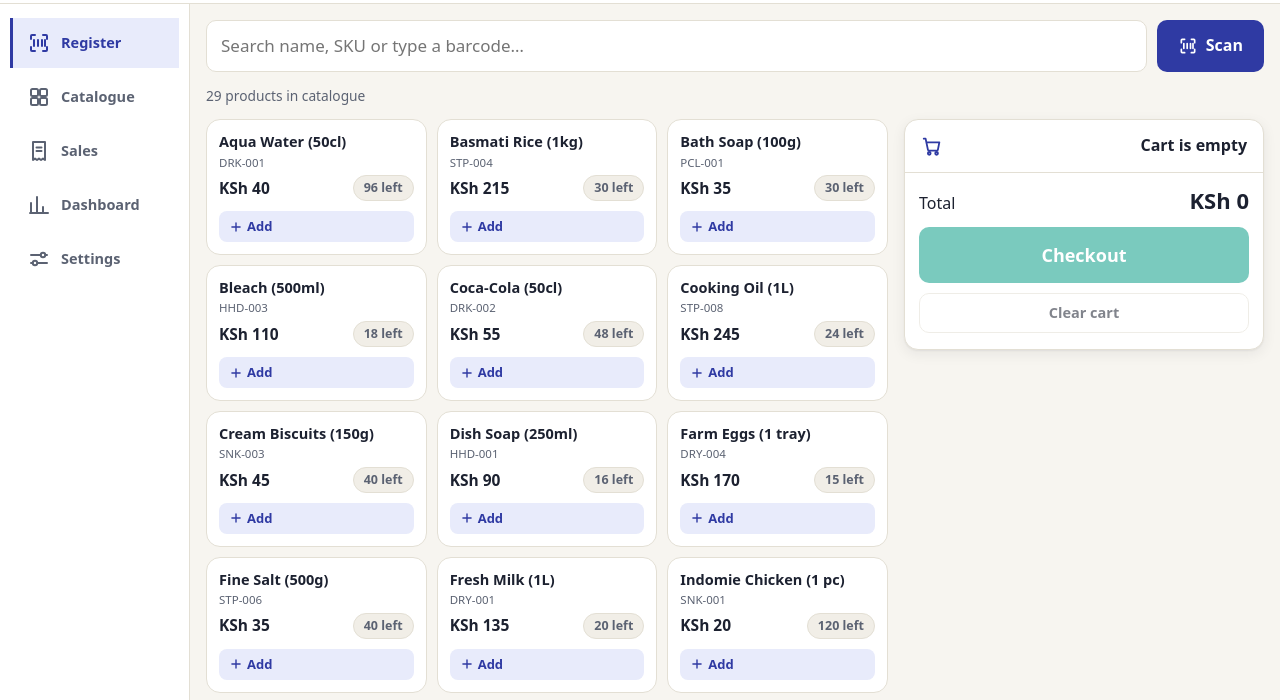
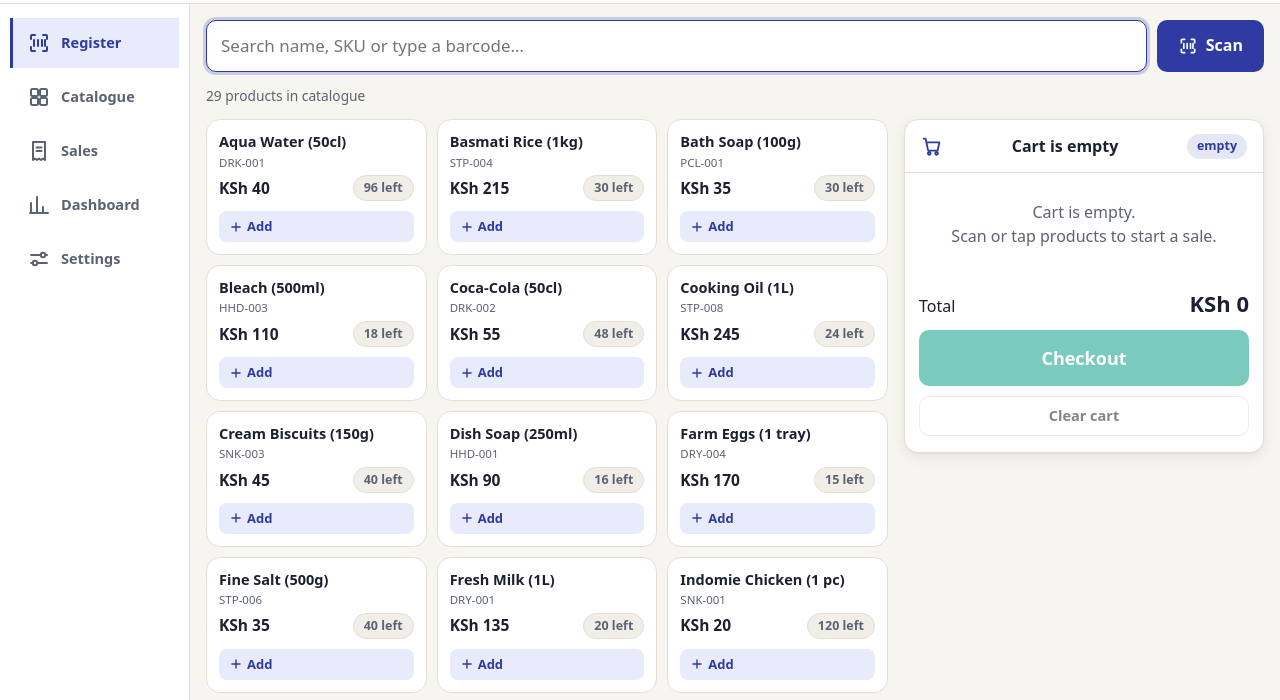
Before and after one commit to rrr810/virrtech-pos, a website with bundled scripts: page index.html in a window 1280 px wide. Shown: the part 54-754 px from the top of the page. Built offline with nearby package versions, Linux system fonts and the light colour scheme.

Commit message:
Fix boot crash: add missing #cart-count markup; harden DOM-wiring test to check querySelector ids; guard badge update; bump SW cache to vtduka-v3; fix npm test script glob
Co-authored-by: arena-agent <297053741+arena-agent@users.noreply.github.com>

```diff
--- a/index.html
+++ b/index.html
@@ -97,6 +97,7 @@
           <button type="button" id="cart-toggle" class="cart-toggle" aria-expanded="true">
             <svg viewBox="0 0 24 24" fill="none" stroke="currentColor" stroke-width="2" stroke-linecap="round" stroke-linejoin="round" aria-hidden="true"><circle cx="9" cy="20" r="1.5"/><circle cx="17" cy="20" r="1.5"/><path d="M3 4h2l2.6 12.2a1 1 0 0 0 1 .8h8.8a1 1 0 0 0 1-.8L20 8H6"/></svg>
             <span id="cart-toggle-text">Cart is empty</span>
+            <span id="cart-count" class="cart-count" aria-hidden="true"></span>
           </button>
           <div class="cart-body">
             <div id="cart-lines" class="cart-lines"></div>
--- a/package.json
+++ b/package.json
@@ -6,7 +6,7 @@
   "description": "VirrTech Duka POS — offline-first, mobile-first point-of-sale PWA prototype for small Kenyan shops. IndexedDB storage, camera barcode scanning, simulated M-Pesa and card payments.",
   "scripts": {
     "start": "node server.mjs",
-    "test": "node --test tests/",
+    "test": "node --test 'tests/*.test.js'",
     "build:vendor": "node scripts/build-vendor.mjs",
     "icons": "node scripts/gen-icons.mjs"
   },
--- a/src/styles.css
+++ b/src/styles.css
@@ -463,6 +463,20 @@
 }
 .cart-toggle svg { width: 22px; height: 22px; color: var(--indigo); }
 [data-theme='dark'] .cart-toggle svg { color: var(--indigo-strong); }
+.cart-count {
+  display: none;
+  font-size: 0.78rem;
+  font-weight: 600;
+  padding: 3px 10px;
+  border-radius: 999px;
+  background: color-mix(in srgb, var(--indigo) 12%, transparent);
+  color: var(--indigo);
+  white-space: nowrap;
+}
+[data-theme='dark'] .cart-count { color: var(--indigo-strong); background: color-mix(in srgb, var(--indigo-strong) 18%, transparent); }
+@media (min-width: 960px) {
+  .cart-count { display: inline-block; }
+}
 .cart-collapsed .cart-body { display: none; }
 .cart-body { border-top: 1px solid var(--line); }
 .cart-lines { max-height: 46vh; overflow-y: auto; }
--- a/src/ui/register.js
+++ b/src/ui/register.js
@@ -83,7 +83,9 @@
 
   function renderCart() {
     const { items } = store.state.cart;
-    cartCount.textContent = items.length > 0 ? `${cartTotals(store.state.cart).count} item${cartTotals(store.state.cart).count === 1 ? '' : 's'}` : 'empty';
+    if (cartCount) {
+      cartCount.textContent = items.length > 0 ? `${cartTotals(store.state.cart).count} item${cartTotals(store.state.cart).count === 1 ? '' : 's'}` : 'empty';
+    }
     if (items.length === 0) {
       cartLines.replaceChildren(el(`<p class="muted cart-empty">Cart is empty.<br>Scan or tap products to start a sale.</p>`));
     } else {
--- a/sw.js
+++ b/sw.js
@@ -2,7 +2,7 @@
  * Cache-first for static assets, network-first for the page itself.
  * Bump VERSION on every release to re-precache. */
 
-const VERSION = 'vtduka-v2';
+const VERSION = 'vtduka-v3';
 const ASSETS = [
   '/',
   '/index.html',
```
Also changed, not shown: tests/dom-wiring.test.js (+18 -7 lines).
